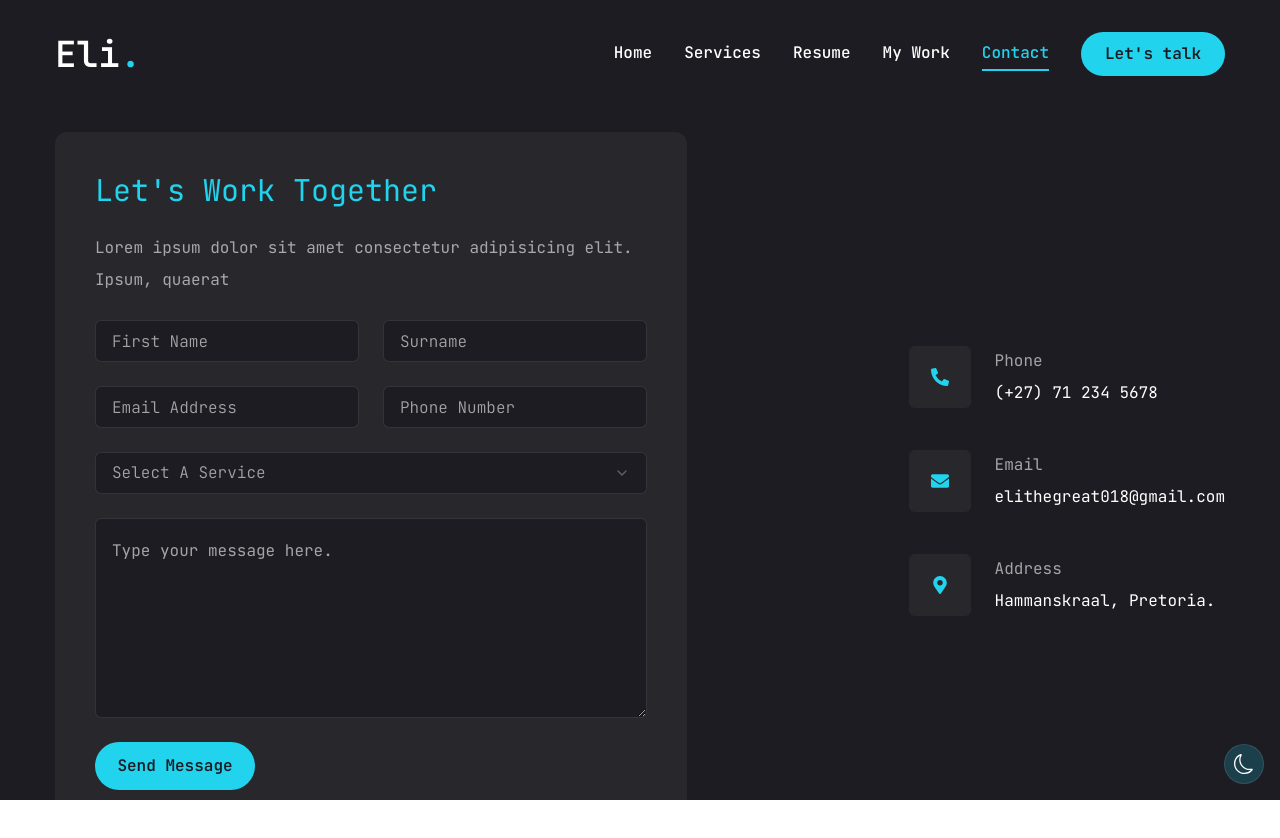
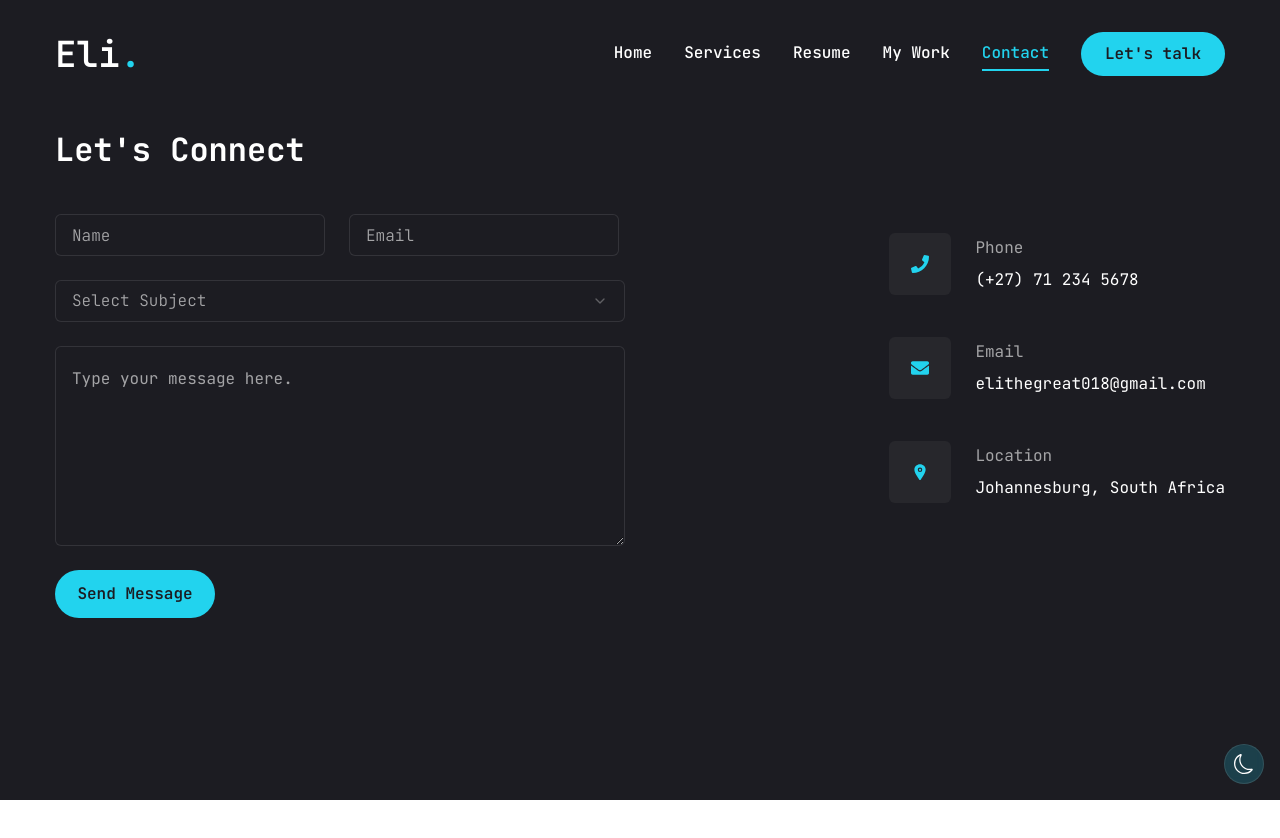
Before and after one commit to ETG1/Eli, a Next.js app: page /contact in a window 1280 px wide. Shown: the top 838 px of the page. After the commit the page ends 800 px from the top, so only its background shows below. Built offline with nearby package versions, Linux system fonts and the light colour scheme.

Commit message:
pages to handle text colors in both light and dark modes

```diff
--- a/app/contact/page.jsx
+++ b/app/contact/page.jsx
@@ -1,40 +1,33 @@
 "use client";
 
+import { motion } from "framer-motion";
+import { BsArrowRight } from "react-icons/bs";
+import { FaPhone, FaEnvelope } from "react-icons/fa";
+import { IoLocation } from "react-icons/io5";
+
+//components
 import { Button } from "@/components/ui/button";
 import { Input } from "@/components/ui/input";
 import { Textarea } from "@/components/ui/textarea";
-
-import {
-  Select,
-  SelectContent,
-  SelectGroup,
-  SelectItem,
-  SelectLabel,
-  SelectTrigger,
-  SelectValue,
- } from "@/components/ui/select";
-
-import { FaPhoneAlt, FaEnvelope, FaMapMarkerAlt } from "react-icons/fa";
+import { Select, SelectContent, SelectItem, SelectTrigger, SelectValue } from "@/components/ui/select";
 
 const info = [
   {
-    icon: <FaPhoneAlt/>,
+    icon: <FaPhone />,
     title: "Phone",
     description: "(+27) 71 234 5678",
   },
   {
-    icon: <FaEnvelope/>,
+    icon: <FaEnvelope />,
     title: "Email",
     description: "elithegreat018@gmail.com",
   },
   {
-    icon: <FaMapMarkerAlt/>,
-    title: "Address",
-    description: "Hammanskraal, Pretoria.",
+    icon: <IoLocation />,
+    title: "Location",
+    description: "Johannesburg, South Africa",
   },
 ];
-
-import { motion } from "framer-motion";
 
 const Contact = () => {
   return (
@@ -42,40 +35,30 @@ const Contact = () => {
       initial={{ opacity: 0 }}
       animate={{
         opacity: 1,
-        transition: {delay: 2.4, duration: 0.4, ease: "easeIn"}
+        transition: { delay: 2.4, duration: 0.4, ease: "easeIn" },
       }}
-      className="py-6"
+      className="min-h-[65vh] flex items-center justify-center py-12 xl:py-0"
     >
       <div className="container mx-auto">
-        <div className="flex flex-col xl:flex-row gap-[10px]">
+        <div className="flex flex-col xl:flex-row gap-[30px]">
           {/* form */}
-          <div className="xl:w-[54%] order-2 xl:order-none">
-            <form className="flex flex-col gap-6 p-10 bg-[#27272c] rounded-xl">
-              <h3 className="text-3xl text-cyan-400">
-                Let's Work Together
-              </h3>
-              <p className="text-white/60">Lorem ipsum dolor sit amet consectetur adipisicing elit. Ipsum, quaerat
-              </p>
-              {/* input */}
-              <div className="grid grid-cols-1 md:grid-cols-2 gap-6">
-                <Input type="firstname" placeholder="First Name"/>
-                <Input type="lastname" placeholder="Surname"/>
-                <Input type="email" placeholder="Email Address"/>
-                <Input type="phone" placeholder="Phone Number"/>
+          <div className="flex-1">
+            <h2 className="text-[32px] mb-8 font-bold text-primary dark:text-white">Let's Connect</h2>
+            <form className="flex flex-col gap-6">
+              {/* input group */}
+              <div className="flex gap-6">
+                <Input type="text" placeholder="Name" />
+                <Input type="email" placeholder="Email" />
               </div>
-              {/* select */}
+              {/* subject */}
               <Select>
-                <SelectTrigger className="w-full">
-                  <SelectValue placeholder="Select A Service"/>
+                <SelectTrigger>
+                  <SelectValue placeholder="Select Subject" />
                 </SelectTrigger>
                 <SelectContent>
-                  <SelectGroup>
-                    <SelectLabel>Select A Service</SelectLabel>
-                    <SelectItem value="est">Web Development</SelectItem>
-                    <SelectItem value="cst">Graphics Design</SelectItem>
-                    <SelectItem value="mst">Logo Design</SelectItem>
-                    <SelectItem value="nst">App Development</SelectItem>
-                  </SelectGroup>
+                  <SelectItem value="general">General Inquiry</SelectItem>
+                  <SelectItem value="programming">Programming</SelectItem>
+                  <SelectItem value="collaboration">Collaboration</SelectItem>
                 </SelectContent>
               </Select>
               {/* textarea */}
@@ -95,12 +78,12 @@ const Contact = () => {
               {info.map((item, index) => {
                 return (
                   <li key={index} className="flex items-center gap-6">
-                    <div className="w-[42px] h-[42px] xl:w-[62px] xl:h-[62px] bg-[#27272c] text-cyan-400 rounded-md flex items-center justify-center">
+                    <div className="w-[42px] h-[42px] xl:w-[62px] xl:h-[62px] bg-primary/5 dark:bg-[#27272c] text-cyan-400 rounded-md flex items-center justify-center">
                       <div className="text-[18px]">{item.icon}</div>
                     </div>
                     <div className="flex-1">
-                      <p className="text-white/60">{item.title}</p>
-                      <h3 className="text-md">{item.description}</h3>
+                      <p className="text-primary/60 dark:text-white/60">{item.title}</p>
+                      <h3 className="text-md text-primary dark:text-white">{item.description}</h3>
                     </div>
                   </li>
                 );
@@ -110,8 +93,7 @@ const Contact = () => {
         </div>
       </div>
     </motion.section>
-
   );
-};
+}
 
 export default Contact;
--- a/app/page.jsx
+++ b/app/page.jsx
@@ -13,11 +13,12 @@ const Home = () => {
         <div className="flex flex-col xl:flex-row items-center justify-between xl:pt-8 xl:pb-24">
           {/*text*/}
           <div className="text-center xl:text-left order-2 xl:order-none ">
-            <span className="text-xl mb-2">Software Developer</span>
+            <span className="text-xl mb-2 text-primary/80 dark:text-white/80">Software Developer</span>
             <h1 className="h1 mb-2">
               Hi I'm <br/> <span className="text-cyan-400">Eli The Great</span>
             </h1>
-            <p className="max-w-[500px] mb-6 text-white/80">I excel at crafting elegant digital expiriences and I am proficient in various Programming languages and technologies.
+            <p className="max-w-[500px] mb-6 text-primary/60 dark:text-white/60">
+              I excel at crafting elegant digital expiriences and I am proficient in various Programming languages and technologies.
             </p>
             {/*btn & Social Icons*/}
             <div className="flex flex-col xl:flex-row items-center gap-8">
--- a/app/services/page.jsx
+++ b/app/services/page.jsx
@@ -30,7 +30,7 @@ const services = [
   },
 ];
 
-import { easeIn, motion } from "framer-motion";
+import { motion } from "framer-motion";
 
 const Services = () => {
   return <section className="min-h-[66vh] flex flex-col justify-center py-8 xl:py-0">
@@ -49,16 +49,16 @@ const Services = () => {
               {/* top */}
               <div className="w-full flex justify-between items-center">
                 <div className="text-4xl font-extrabold text-outline text-transparent group-hover:text-outline-hover transition-all duration-500">{service.num}</div>
-                <Link href={service.href} className="w-[40px] h-[40px] rounded-full bg-white group-hover:bg-cyan-400 transition-all duration-500 flex justify-center items-center hover:-rotate-45 ">
+                <Link href={service.href} className="w-[40px] h-[40px] rounded-full bg-white/10 dark:bg-white group-hover:bg-cyan-400 transition-all duration-500 flex justify-center items-center hover:-rotate-45">
                   <BsArrowDownRight className="text-primary text-2xl"/>
                 </Link>
               </div>
               {/* title */}
-              <h2 className="text-[28px] font-bold leading-none text-white group-hover:text-cyan-400 transition-all duration-500">{service.title}</h2>
+              <h2 className="text-[28px] font-bold leading-none text-primary dark:text-white group-hover:text-cyan-400 transition-all duration-500">{service.title}</h2>
               {/* description */}
-              <p className="text-white/65">{service.description}</p>
+              <p className="text-primary/60 dark:text-white/60">{service.description}</p>
               {/* border */}
-              <div className="border-b border-white/20 w-full"></div>
+              <div className="border-b border-primary/20 dark:border-white/20 w-full"></div>
             </div>
           );
         })}
```
Also changed, not shown: app/resume/page.jsx (+28 -29 lines), app/work/page.jsx (+11 -11 lines).
